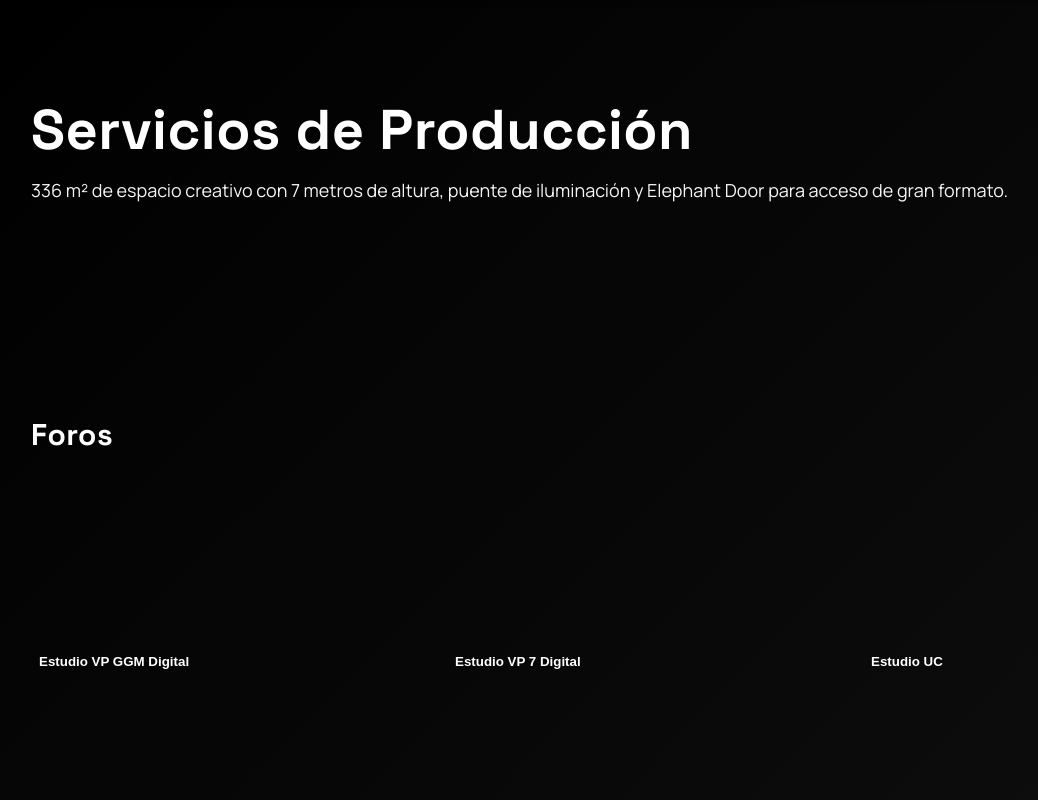
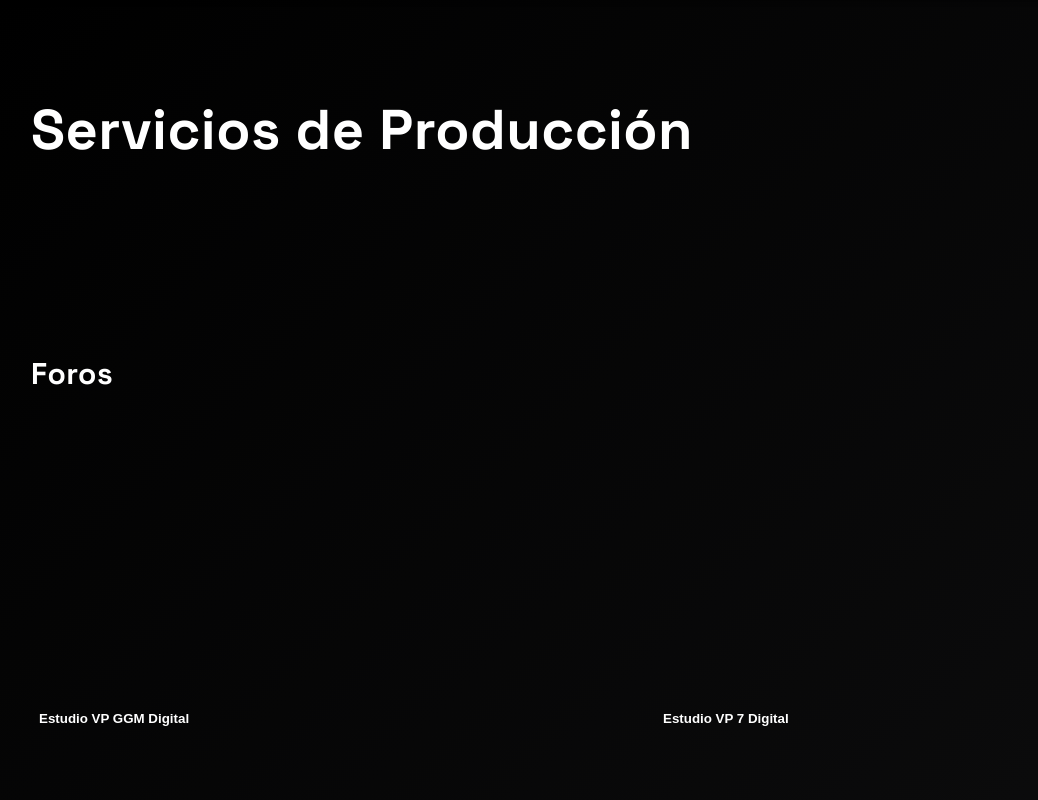
Before and after one commit to Jamon1405/Reto90Dias, a Next.js app: page /servicios in a window 1280 px wide. Shown: the top 800 px of the page, without its empty margins (1-1039 px from the left). Built offline with nearby package versions, Linux system fonts and the light colour scheme.

Commit message:
refactor: clean production services intro and enlarge forum thumbnails

```diff
--- a/src/components/ServiciosProduccion.js
+++ b/src/components/ServiciosProduccion.js
@@ -7,8 +7,7 @@ const content = {
   es: {
     hero: {
       title: 'Servicios de Producción',
-      intro:
-        '336 m² de espacio creativo con 7 metros de altura, puente de iluminación y Elephant Door para acceso de gran formato.',
+      intro: '',
     },
     categories: [
       {
@@ -115,8 +114,7 @@ const content = {
   en: {
     hero: {
       title: 'Production Services',
-      intro:
-        '336 m² of creative space with 7 m high ceiling, lighting bridge and elephant door for large-format access.',
+      intro: '',
     },
     categories: [
       {
@@ -259,7 +257,7 @@ export default function ServiciosProduccion({ lang = 'es' }) {
       {/* HERO */}
       <header className="section">
         <h1 className="h1">{t.hero.title}</h1>
-        <p className="p">{t.hero.intro}</p>
+        {t.hero.intro && <p className="p">{t.hero.intro}</p>}
       </header>
       {/* SECCIONES */}
       {t.categories.map((c, idx) => {
--- a/src/styles/servicios.css
+++ b/src/styles/servicios.css
@@ -17,7 +17,7 @@
 .button{display:inline-block;padding:.75rem 1.5rem;background:var(--accent);color:#fff;text-transform:uppercase;font-weight:700;letter-spacing:1px;text-decoration:none}
 .button:hover{opacity:.9}
 
-.forum-thumbs{display:flex;flex-direction:column;gap:32px}
-@media(min-width:960px){.forum-thumbs{flex-direction:row}}
-.forum-thumb{flex:1;position:relative;border:none;background:none;padding:0;cursor:pointer}
+.forum-thumbs{display:grid;grid-template-columns:1fr;gap:32px}
+@media(min-width:960px){.forum-thumbs{grid-template-columns:repeat(2,1fr)}}
+.forum-thumb{width:100%;position:relative;border:none;background:none;padding:0;cursor:pointer}
 .forum-thumb span{position:absolute;bottom:8px;left:8px;color:#fff;font-weight:600}
```
